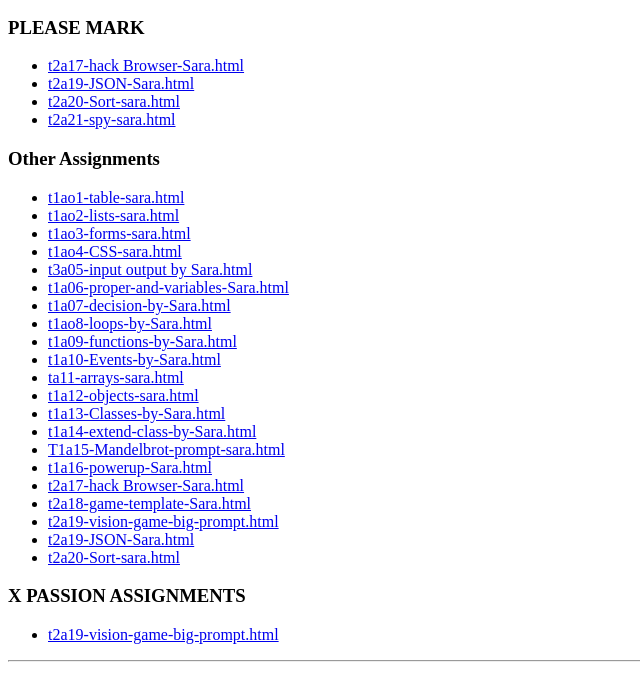
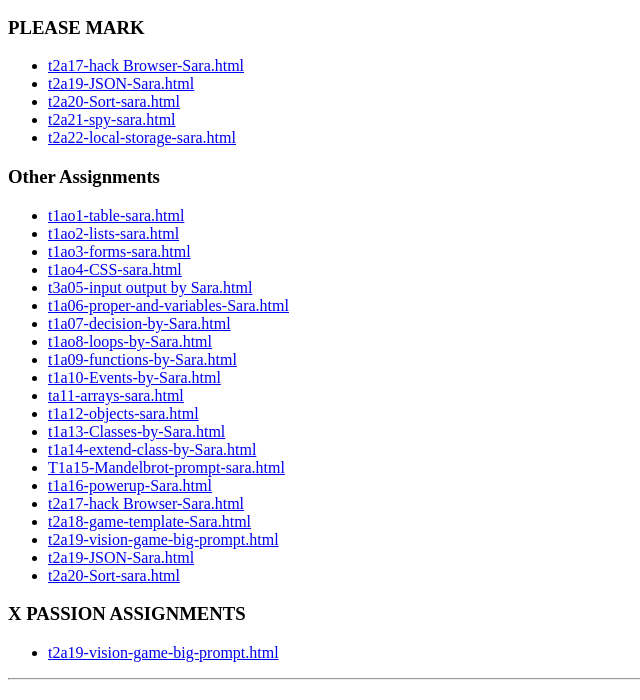
Before and after one commit to saralusheffect4-afk/gamedev-sara-2026, a plain HTML site: page index.html in a window 1280 px wide. Shown: the part 100-800 px from the top of the page, without its empty margins (0-640 px from the left). Drawn offline with Linux system fonts and the light colour scheme.

Commit message:
Update index.html

```diff
--- a/index.html
+++ b/index.html
@@ -14,6 +14,7 @@
         <li><a  href="t2a19-JSON-Sara.html">t2a19-JSON-Sara.html</a></li>
         <li><a  href="t2a20-Sort-sara.html">t2a20-Sort-sara.html</a></li>
         <li><a  href="t2a21-spy-sara.html">t2a21-spy-sara.html</a></li>
+        <li><a  href="t2a22-local-storage-sara.html">t2a22-local-storage-sara.html</a></li>
     </ul>
 
     <h3>Other Assignments</h3>
```
